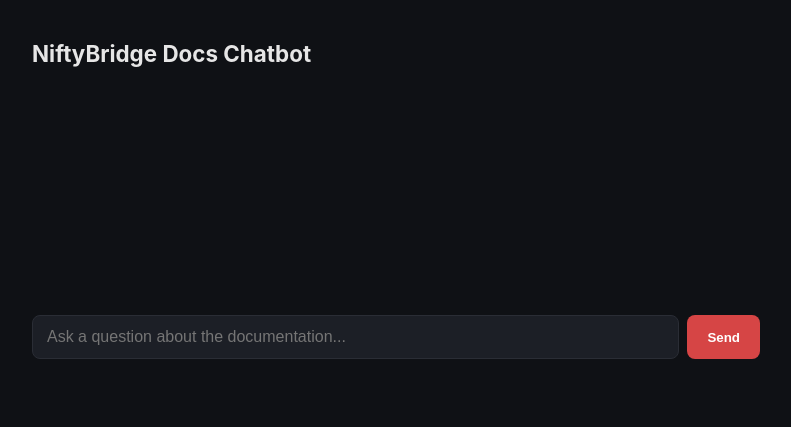
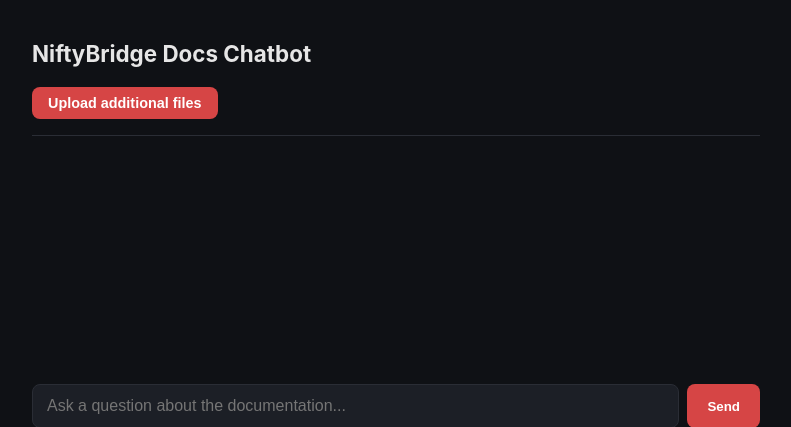
Before and after one commit to L-Mykola/RAG-bot, a FastAPI app: page / in a window 1280 px wide. Shown: the top 427 px of the page, without its empty margins (244-1035 px from the left). Run offline with FastAPI, Linux system fonts and the light colour scheme; parts of the project's set-up code (start-up, migrations or seed data) failed here and were passed over; some libraries are stand-ins or nearby versions.

Commit message:
feat (frontend): add documentation uploading functionality

```diff
--- a/app/templates/index.html
+++ b/app/templates/index.html
@@ -17,6 +17,29 @@
         h1 {
             font-size: 1.4rem;
             margin-bottom: 20px;
+        }
+        .upload-bar {
+            display: flex;
+            align-items: center;
+            gap: 12px;
+            margin-bottom: 20px;
+            padding-bottom: 16px;
+            border-bottom: 1px solid #2a2d35;
+        }
+        .upload-bar button {
+            padding: 8px 16px;
+            font-size: 0.9rem;
+            white-space: nowrap;
+        }
+        #upload-status {
+            font-size: 0.85rem;
+            color: #9aa0aa;
+        }
+        #upload-status.success {
+            color: #4caf80;
+        }
+        #upload-status.error {
+            color: #e05a5a;
         }
         #chat {
             display: flex;
@@ -95,6 +118,12 @@
 <body>
     <h1>{{ title }}</h1>
 
+    <div class="upload-bar">
+        <button type="button" id="upload-btn">Upload additional files</button>
+        <input type="file" id="file-input" accept=".pdf,.md,.txt" hidden>
+        <span id="upload-status"></span>
+    </div>
+
     <div id="chat"></div>
 
     <form id="chat-form">
@@ -113,6 +142,46 @@
         const form = document.getElementById("chat-form");
         const input = document.getElementById("question");
         const sendBtn = document.getElementById("send-btn");
+
+        const uploadBtn = document.getElementById("upload-btn");
+        const fileInput = document.getElementById("file-input");
+        const uploadStatus = document.getElementById("upload-status");
+
+        uploadBtn.addEventListener("click", () => fileInput.click());
+
+        fileInput.addEventListener("change", async () => {
+            const file = fileInput.files[0];
+            if (!file) return;
+
+            uploadBtn.disabled = true;
+            uploadStatus.className = "";
+            uploadStatus.textContent = `Uploading "${file.name}"...`;
+
+            const formData = new FormData();
+            formData.append("file", file);
+
+            try {
+                const response = await fetch("/api/upload", {
+                    method: "POST",
+                    body: formData,
+                });
+                const data = await response.json();
+
+                if (!response.ok) {
+                    uploadStatus.className = "error";
+                    uploadStatus.textContent = data.detail || "Error uploading file.";
+                } else {
+                    uploadStatus.className = "success";
+                    uploadStatus.textContent = `"${data.filename}" added (${data.chunks_added} chunks).`;
+                }
+            } catch (error) {
+                uploadStatus.className = "error";
+                uploadStatus.textContent = "Failed to connect to the server.";
+            } finally {
+                uploadBtn.disabled = false;
+                fileInput.value = "";
+            }
+        });
 
         function addMessage(text, className) {
             const div = document.createElement("div");
```
